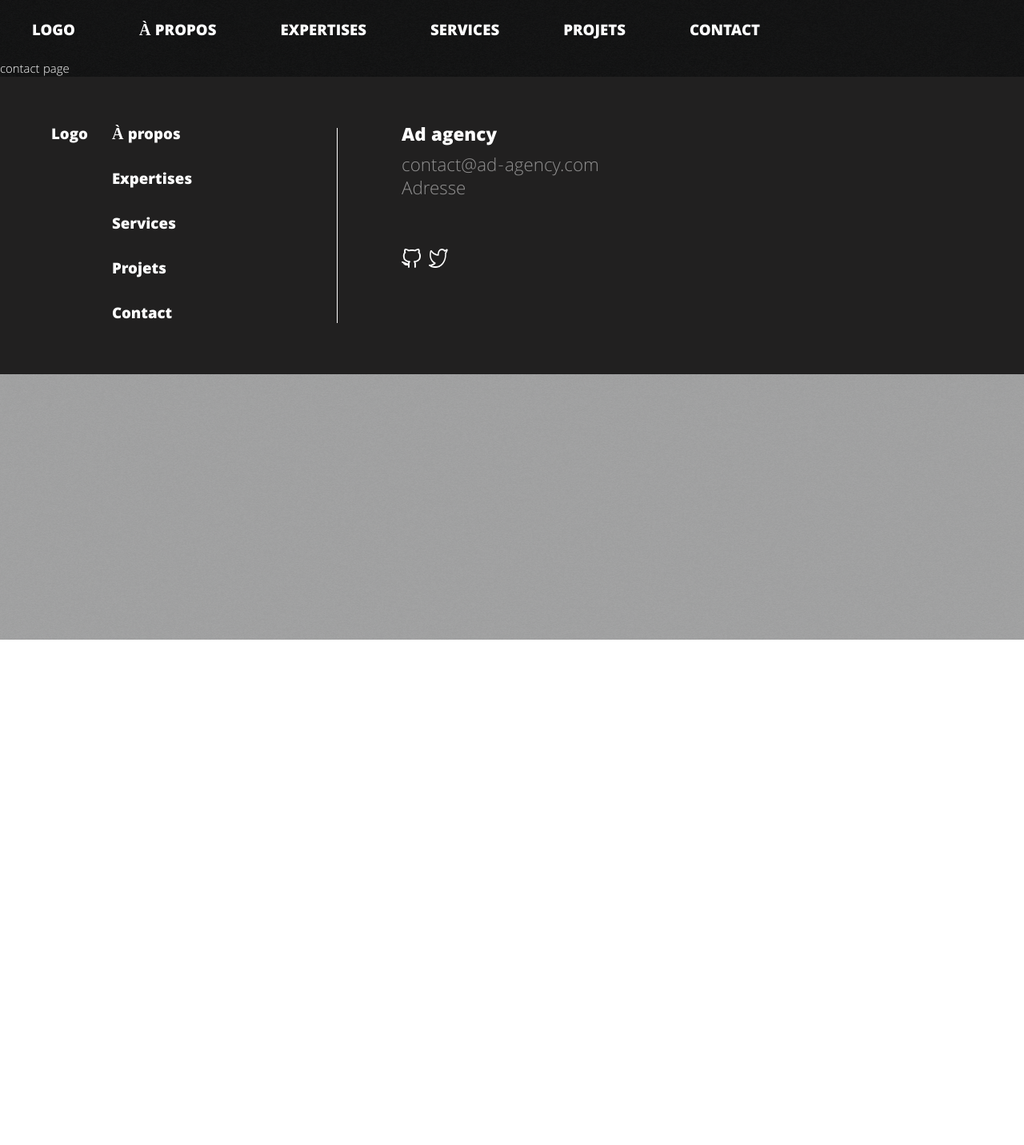
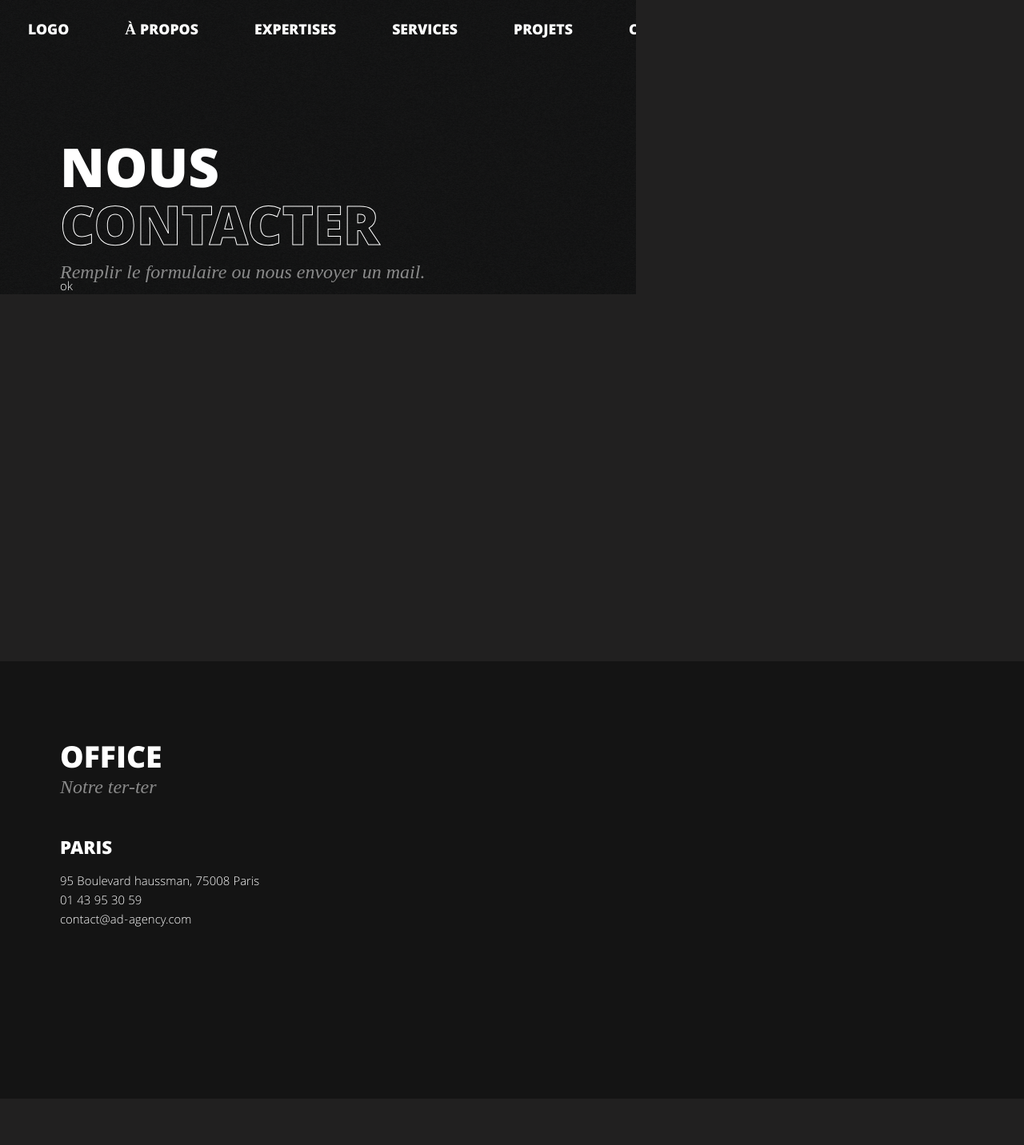
Before and after one commit to DimitriVld/-student-project, a React (Create React App) app: page /contact in a window 1280 px wide. Shown: the top 1432 px of the page at 80% size. Before the commit the page ends 800 px from the top, so only its background shows below. Built offline with nearby package versions, Linux system fonts and the light colour scheme.

Commit message:
feature/Contact add without form

```diff
--- a/src/styles/app.scss
+++ b/src/styles/app.scss
@@ -79,3 +79,5 @@
 */
 @import "./pages/home.scss";
 @import "./pages/projects.scss";
+@import "./pages/single-project.scss";
+@import "./pages/contact.scss";
--- a/src/styles/atoms/navigation.scss
+++ b/src/styles/atoms/navigation.scss
@@ -4,18 +4,18 @@
     padding: 30px 0;
 
     .logo{
-        margin: 0 40px;
+        margin: 0 35px;
         font-weight: bold;
-        font-size: 20px;
+        font-size: 19px;
         text-transform: uppercase;
     }
 
     .nav{
 
         a{
-            margin: 0 40px;
+            margin: 0 35px;
             font-weight: bold;
-            font-size: 20px;
+            font-size: 19px;
             text-transform: uppercase;
         }
     }
--- /dev/null
+++ b/src/styles/pages/contact.scss
@@ -0,0 +1,78 @@
+.contact-page{
+
+    .title-page-atom{
+
+        .text{
+            margin-top: 0;
+            font-family: DM Serif Display;
+            font-style: italic;
+            line-height: 100%;
+            opacity: 0.5;
+        }
+    }
+
+    .img{
+        position: absolute;
+        top: -90px;
+        right: 0;
+        width: 485px;
+        height: 580px;
+        background-color: $black-darkeness-primary;
+    }
+
+    form{
+        width: 60%;
+    }
+
+    .map{
+        position: relative;
+        left: 50%;
+        right: 50%;
+        transform: translateX(-50%);
+        display: block;
+        width: 100vw;
+        height: 459px;
+        background-color: $black-darkeness-primary;
+    }
+
+    .infos{
+        h4{
+            font-weight: bold;
+            font-size: 40px;
+            text-transform: uppercase;
+        }
+
+        .sub-title{
+            font-family: DM Serif Display;
+            font-size: 24px;
+            font-style: italic;
+            opacity: 0.5;
+        }
+
+        .ville{
+            margin-top: 56px;
+            font-weight: bold;
+            font-size: 24px;
+            text-transform: uppercase;
+        }
+
+        .adresse{
+            margin-top: 16px;
+            font-weight: 300;
+            font-size: 16px;
+            line-height: 150%;
+        }
+
+        .tel{
+            font-weight: 300;
+            font-size: 16px;
+            line-height: 150%;
+        }
+
+        .email{
+            font-weight: 300;
+            font-size: 16px;
+            line-height: 150%;
+        }
+    }
+}
--- a/src/views/pages/Contact.js
+++ b/src/views/pages/Contact.js
@@ -1,11 +1,38 @@
 import React from 'react';
 
-const ContactPage = () => {
-    return(
-        <div className={'contact-page'}>
-            <p>contact page</p>
-        </div>
-    )
+//Atoms
+import TitlePage from '../atoms/TitlePage';
+
+class ContactPage extends React.Component {
+    constructor(props) {
+        super(props);
+        this.state = {
+
+        };
+    }
+
+    render(){
+        return (
+            <div className={'contact-page container-dft section'}>
+                <TitlePage
+                    titleFirst={'Nous'}
+                    titleSecond={'Contacter'}
+                    contentText={'Remplir le formulaire ou nous envoyer un mail.'}
+                />
+                <div className='img'></div>
+                <form>ok</form>
+                <div className="map"></div>
+                <div className="infos section">
+                    <h4>Office</h4>
+                    <p className='sub-title'>Notre ter-ter</p>
+                    <p className='ville'>Paris</p>
+                    <p className='adresse'>95 Boulevard haussman, 75008 Paris</p>
+                    <p className='tel'>01 43 95 30 59</p>
+                    <p className='email'>contact@ad-agency.com</p>
+                </div>
+            </div>
+        )
+    }
 }
 
 export default ContactPage;
```
Also changed, not shown: src/styles/pages/single-project.scss (added).
